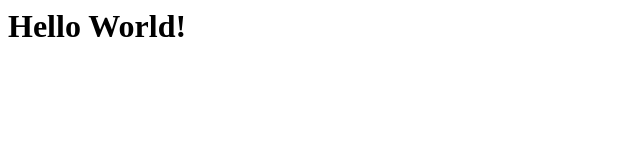
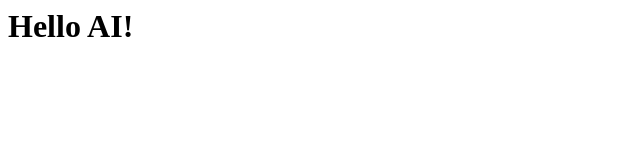
Before and after one commit to www42/demo, a plain HTML site: page index.html in a window 1280 px wide. Shown: the whole page, without its empty margins (0-640 px from the left). Drawn offline with Linux system fonts and the light colour scheme.

Commit message:
Hello ai

```diff
--- a/index.html
+++ b/index.html
@@ -1,3 +1,3 @@
 <html>
-    <h1>Hello World!</h1>
+    <h1>Hello AI!</h1>
 </html>
```
